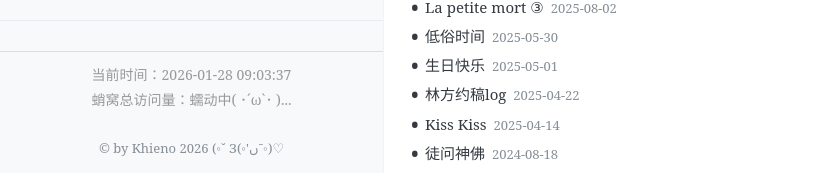
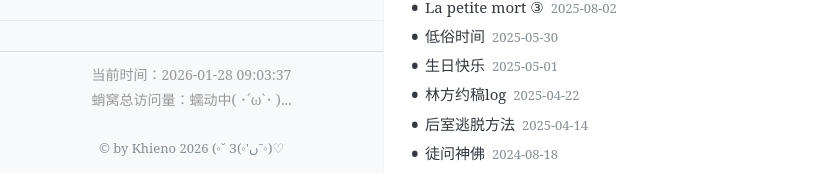
Before and after one commit to khieno/maybealiar, a Jekyll site: the page built from tags/index.html, in a window 1280 px wide and 1400 px high, scrolled down 1943 px. Shown: the part 1206-1379 px from the top of the window, without its empty margins (0-822 px from the left). Built offline with Jekyll 4.4.1, drawn with Linux system fonts in a browser that asks for light colours; comment, search, counter and statistics services are not loaded; some of the changed text lies outside the part shown.

Commit message:
Update and rename 2025-04-14-kisskiss.md to 2025-04-14-hsttff.md

```diff
--- a/_posts/2025-04-14-kisskiss.md
+++ b/_posts/2025-04-14-hsttff.md
@@ -2,7 +2,7 @@
 
 layout: post
 
-title: Kiss Kiss
+title: 后室逃脱方法
 
 date: 2025-04-14
 
```
